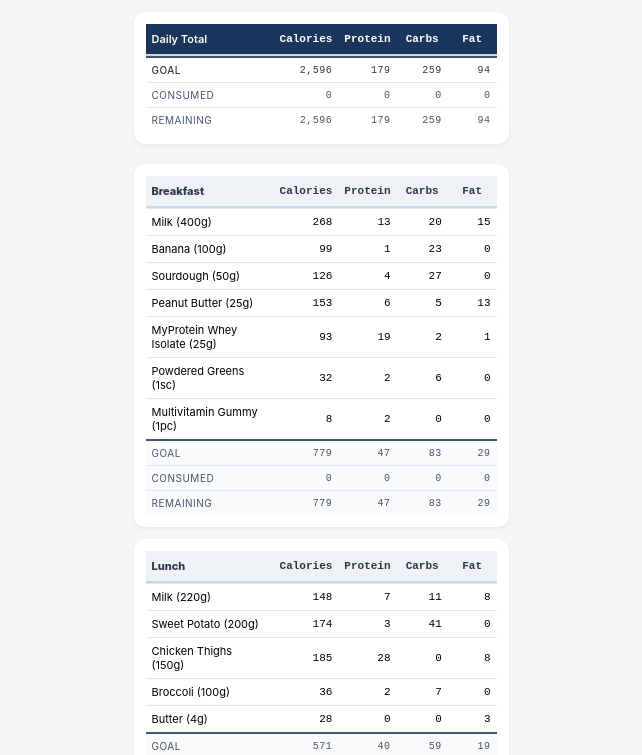
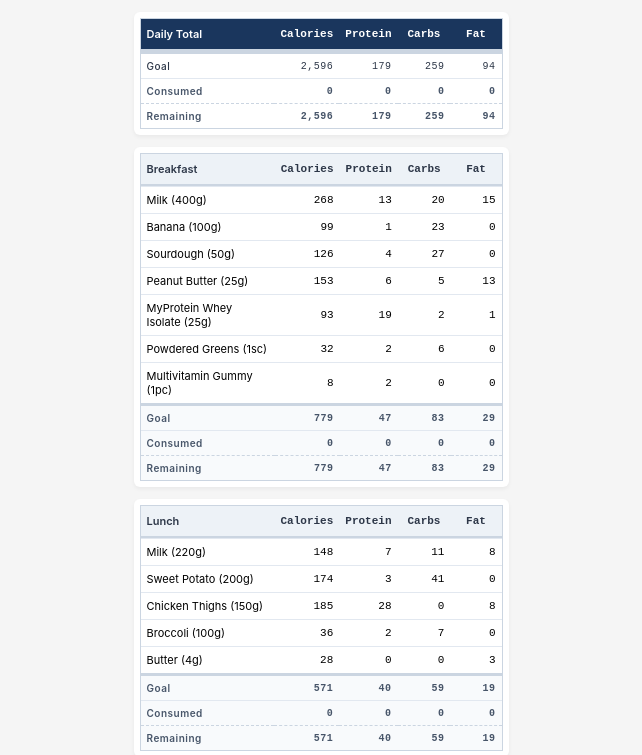
Before and after one commit to jkhart/personal, a plain HTML site: page diet-tracker/index.html in a window 1280 px wide. Shown: the part 41-796 px from the top of the page, without its empty margins (319-961 px from the left). Drawn offline with Linux system fonts and the light colour scheme.

Commit message:
Style refinements: Improved visual consistency
- Reduced padding and border radius for more compact layout
- Added border to tables for better definition
- Refined typography weights and transforms
- Added subtle separators between summary rows
- Improved visual hierarchy with border styles

```diff
--- a/diet-tracker/style.css
+++ b/diet-tracker/style.css
@@ -75,8 +75,8 @@ h1 {
 .items-container {
     margin-bottom: 12px;
     background: white;
-    border-radius: 12px;
-    padding: 12px;
+    border-radius: 6px;
+    padding: 6px;
     box-shadow: 0 2px 4px rgba(0,0,0,0.05);
     max-width: 375px;
     margin-left: auto;
@@ -84,7 +84,7 @@ h1 {
 }
 
 .daily-totals {
-    margin-bottom: 20px;
+    margin-bottom: 12px;
 }
 
 .daily-totals .items-table thead th {
@@ -107,6 +107,7 @@ h1 {
     border-collapse: separate;
     border-spacing: 0;
     font-size: 11px;
+    border: 1px solid #cbd5e1;
 }
 
 .items-table td {
@@ -127,7 +128,7 @@ h1 {
 
 .items-table thead th {
     background: #edf2f7;
-    font-weight: 800;
+    font-weight: 600;
     color: #2d3748;
     font-size: 11px;
     white-space: nowrap;
@@ -152,10 +153,10 @@ h1 {
 
 .items-table tr.goal-row td {
     color: #475569;
-    text-transform: uppercase;
+    font-weight: 600;
     font-size: 10px;
     letter-spacing: 0.5px;
-    border-top: 2px solid #475569;
+    border-top: 3px solid #cbd5e1;
 }
 
 /* Summary row styling */
@@ -165,7 +166,7 @@ h1 {
 
 .items-table tr.summary-row td {
     color: #475569;
-    text-transform: uppercase;
+    font-weight: 600;
     font-size: 10px;
     letter-spacing: 0.5px;
 }
@@ -177,9 +178,11 @@ h1 {
 
 .items-table tr.remaining-row td {
     color: #475569;
-    text-transform: uppercase;
+    font-weight: 600;
     font-size: 10px;
     letter-spacing: 0.5px;
+    border-top: 1px dashed #cbd5e1;
+    border-bottom: 1px solid #cbd5e1;
 }
 
 .items-table tr.remaining-row.complete td {
@@ -234,7 +237,7 @@ h1 {
 
 .modal-content {
     background: white;
-    border-radius: 12px;
+    border-radius: 6px;
     width: 90%;
     max-width: 500px;
     max-height: 90vh;
```
